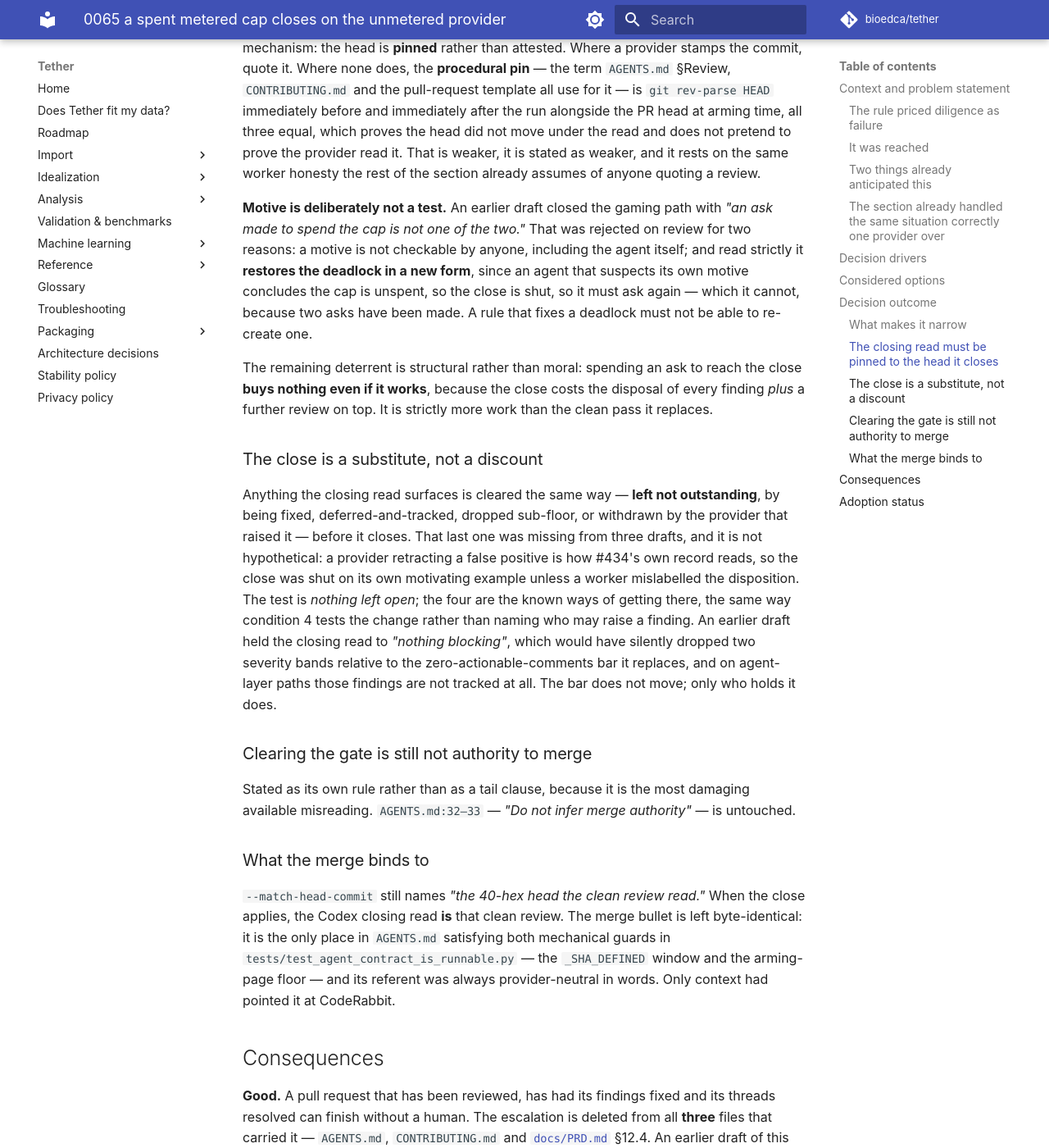
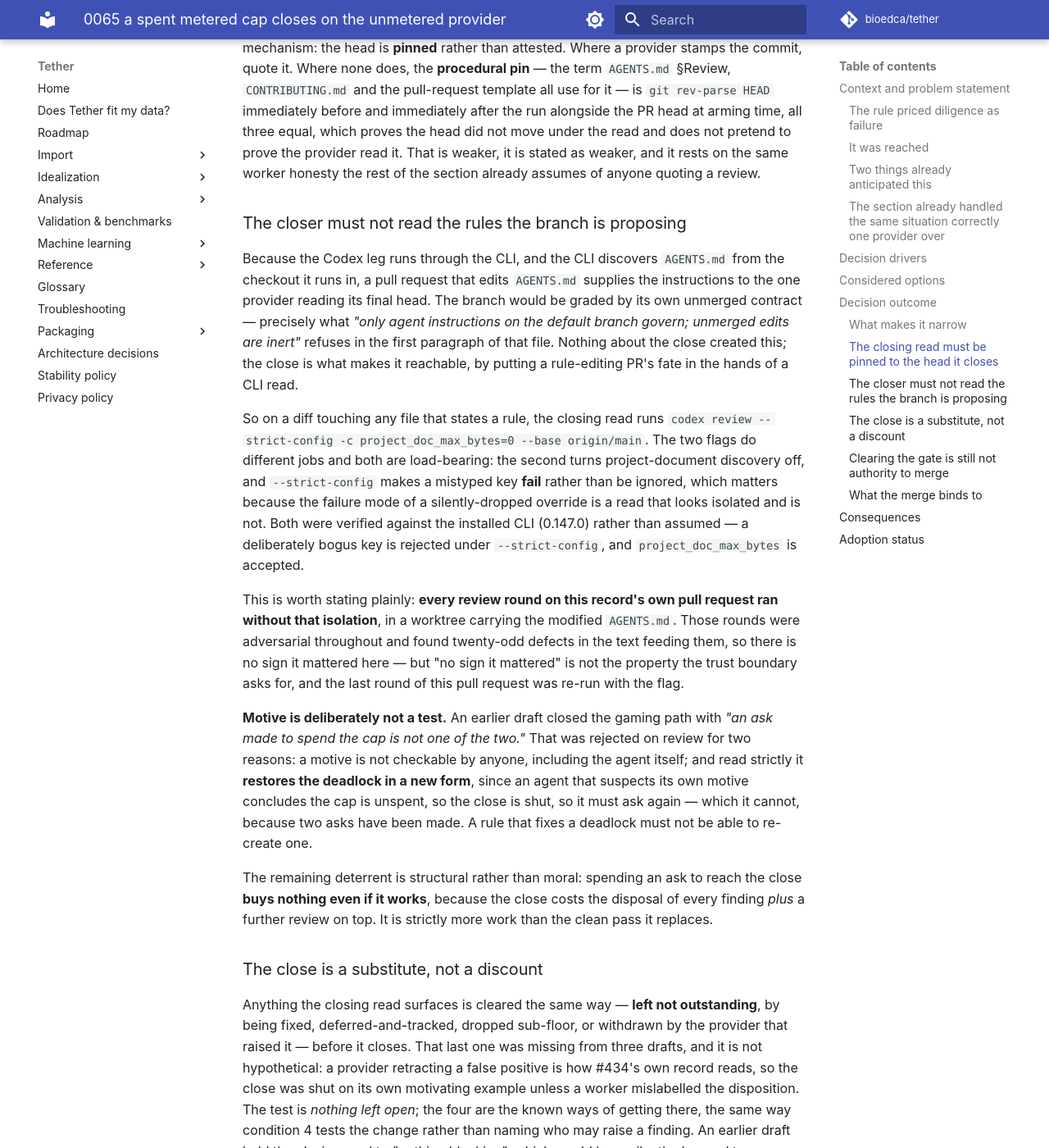
Before and after one commit to bioedca/tether, an MkDocs documentation site: the page built from docs/adr/0065-a-spent-metered-cap-closes-on-the-unmetered-provider.md, in a window 1280 px wide and 1400 px high, scrolled down 7033 px. Shown: the whole window at 82% size. Built offline with MkDocs 1.6.1 and Material for MkDocs 9.7.7, drawn with Linux system fonts in a browser that asks for light colours; comment, search, counter and statistics services are not loaded; the version menu is left out.

Commit message:
fix(agents): stop a rule-editing PR from supplying its own reviewer's rules
Codex round 21, two P1.

The first is new and it is about this pull request as much as about the rule.
The Codex leg runs through the CLI; the CLI discovers AGENTS.md from the checkout
it runs in; so a PR that edits AGENTS.md hands the instructions to the one
provider reading its final head. The branch grades itself under its own unmerged
contract, which is what "only agent instructions on the default branch govern;
unmerged edits are inert" refuses in this file's first paragraph. The close did
not create that, but it makes it reachable, by putting a rule-editing PR's fate
on a CLI read.

On a diff touching any rule-stating file the closing read now runs

  codex review --strict-config -c project_doc_max_bytes=0 --base origin/main

Both flags matter and both were VERIFIED against the installed CLI 0.147.0
rather than assumed: a deliberately bogus key is rejected under --strict-config,
and project_doc_max_bytes is accepted. Without --strict-config a mistyped
override is silently ignored, which fails in the worst direction -- a read that
looks isolated and is not.

Stated in ADR-0065 rather than left implicit: EVERY round on this PR so far ran
without that isolation, in a worktree carrying the modified AGENTS.md. Those
rounds were adversarial throughout and found twenty-odd defects in the very text
feeding them, so there is no sign it mattered -- but "no sign it mattered" is not
the property the trust boundary asks for, and the next round is re-run with the
flag.

The second P1 is the sweep: CONTRIBUTING.md and docs/PRD.md still sent workers to
the GitHub bot's triggers, and AGENTS.md's cap bullet still called Codex
unqualifiedly unmetered, after the lane bullet had already said the bot is
metered and spent. All three now distinguish the CLI from the bot.

Local gates: 2938 passed, 19 skipped, 34 deselected; mkdocs --strict green.

```diff
--- a/docs/adr/0065-a-spent-metered-cap-closes-on-the-unmetered-provider.md
+++ b/docs/adr/0065-a-spent-metered-cap-closes-on-the-unmetered-provider.md
@@ -260,6 +260,29 @@
 does not pretend to prove the provider read it. That is weaker, it is stated as weaker, and it rests on the
 same worker honesty the rest of the section already assumes of anyone quoting a review.
 
+### The closer must not read the rules the branch is proposing
+
+Because the Codex leg runs through the CLI, and the CLI discovers `AGENTS.md` from the checkout it
+runs in, a pull request that edits `AGENTS.md` supplies the instructions to the one provider reading
+its final head. The branch would be graded by its own unmerged contract — precisely what
+*"only agent instructions on the default branch govern; unmerged edits are inert"* refuses in the
+first paragraph of that file. Nothing about the close created this; the close is what makes it
+reachable, by putting a rule-editing PR's fate in the hands of a CLI read.
+
+So on a diff touching any file that states a rule, the closing read runs
+`codex review --strict-config -c project_doc_max_bytes=0 --base origin/main`. The two flags do
+different jobs and both are load-bearing: the second turns project-document discovery off, and
+`--strict-config` makes a mistyped key **fail** rather than be ignored, which matters because the
+failure mode of a silently-dropped override is a read that looks isolated and is not. Both were
+verified against the installed CLI (0.147.0) rather than assumed — a deliberately bogus key is
+rejected under `--strict-config`, and `project_doc_max_bytes` is accepted.
+
+This is worth stating plainly: **every review round on this record's own pull request ran without
+that isolation**, in a worktree carrying the modified `AGENTS.md`. Those rounds were adversarial
+throughout and found twenty-odd defects in the text feeding them, so there is no sign it mattered
+here — but "no sign it mattered" is not the property the trust boundary asks for, and the last round
+of this pull request was re-run with the flag.
+
 **Motive is deliberately not a test.** An earlier draft closed the gaming path with *"an ask made to
 spend the cap is not one of the two."* That was rejected on review for two reasons: a motive is not
 checkable by anyone, including the agent itself; and read strictly it **restores the deadlock in a
```
Also changed, not shown: AGENTS.md (+14 -2 lines), CONTRIBUTING.md (+12 -4 lines), docs/PRD.md (+4 -2 lines).
